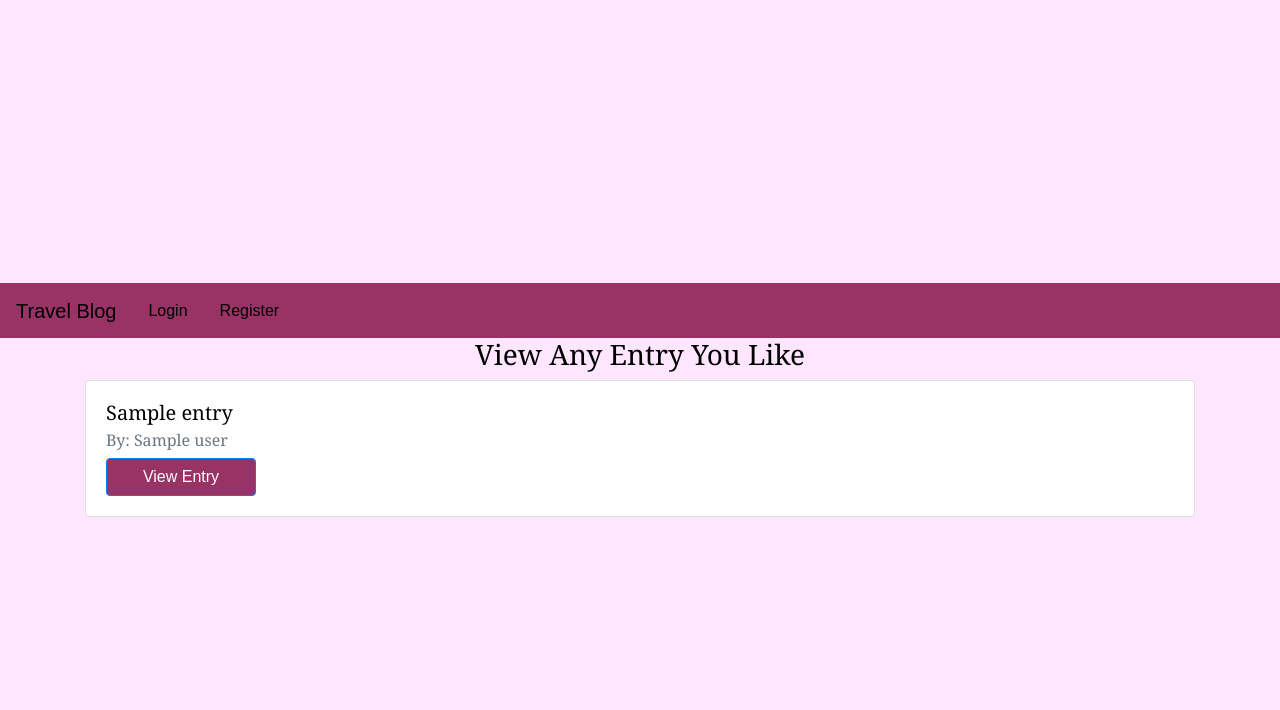
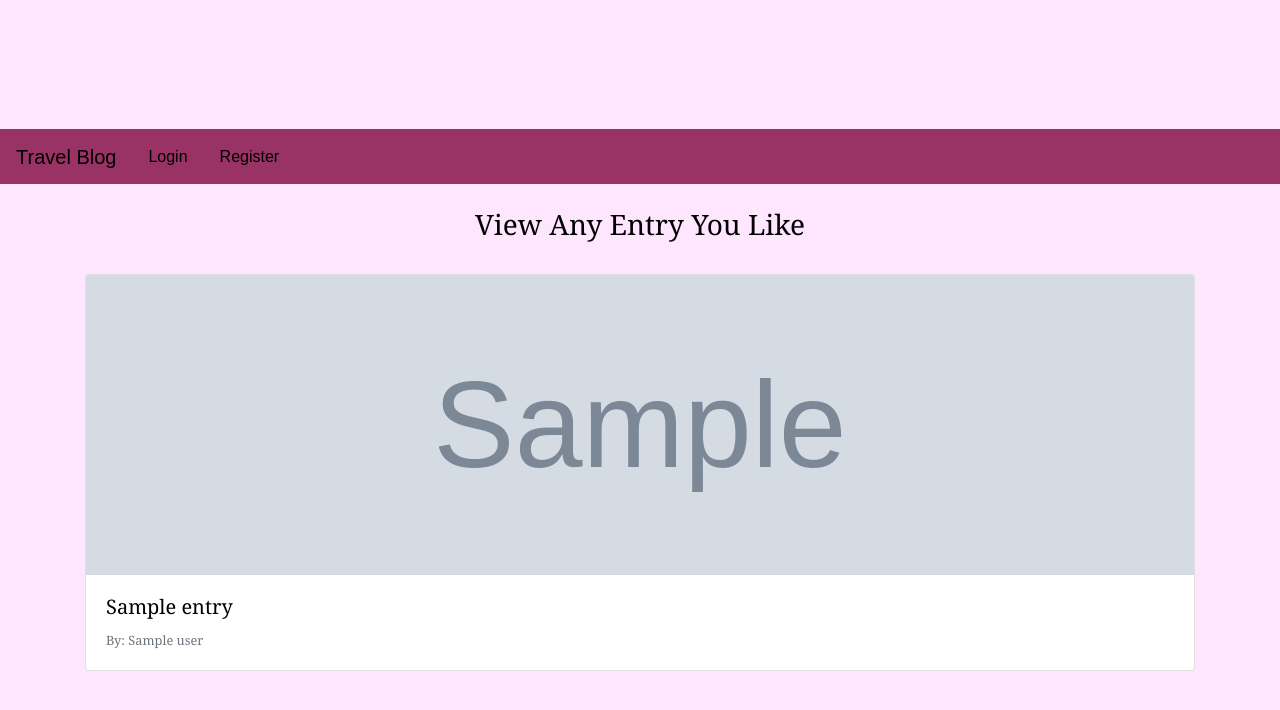
Before and after one commit to FablihaHossain/travel_blog, a Django app: template travelBlog/travelEntries/templates/homepage.html in a window 1280 px wide. Shown: the top 710 px of the page. Run offline with Django 3.2, Linux system fonts and the light colour scheme; the template is opened without the code that fills it: most values are stand-ins (such as "Sample title", 1, 10 or a date in 2020); grey boxes marked "Sample" are stand-in pictures; some libraries are stand-ins or nearby versions.

Commit message:
editted homepage to display cards with images and hover over to view entry

```diff
--- a/travelBlog/travelEntries/templates/homepage.html
+++ b/travelBlog/travelEntries/templates/homepage.html
@@ -6,15 +6,20 @@
 {% block content %}
 <body class = "body-html body-size">
 	<div class = "container">
+		<br>
 		<h3 class = "text-center"> View Any Entry You Like </h3>
+		<br>
 	<div class = "card-deck">
-	{% for entry, user in data %}
-	<div class="card" style="width: 15rem;">
-		<div class="card-body">
-			<h5 class="card-title">{{entry.title}}</h5>
-			<h6 class="card-subtitle mb-2 text-muted"> By: {{user}}</h6>
-			<a href="{% url 'viewEntry' entry_id=entry.id %}" class="btn btn-primary btn-primary-block">View Entry</a>
-		</div>
+	{% for entry, user, img in data %}
+	<div class="card entry-card">
+		<a href="{% url 'viewEntry' entry_id=entry.id %}" style = "text-decoration: none; color: black">
+			<img src="{{img.image.url}}" class="card-img-top" alt="..." style = "height:300px;">
+			<div class="card-body">
+			    <h5 class="card-title">{{entry.title}}</h5>
+			<!--     <p class="card-text">This is a wider card with supporting text below as a natural lead-in to additional content. This content is a little bit longer.</p> -->
+			    <p class="card-text"><small class="text-muted">By: {{user}}</small></p>
+	  		</div>
+		</a>
 	</div>
 	{% endfor %}
 	</div>
```
